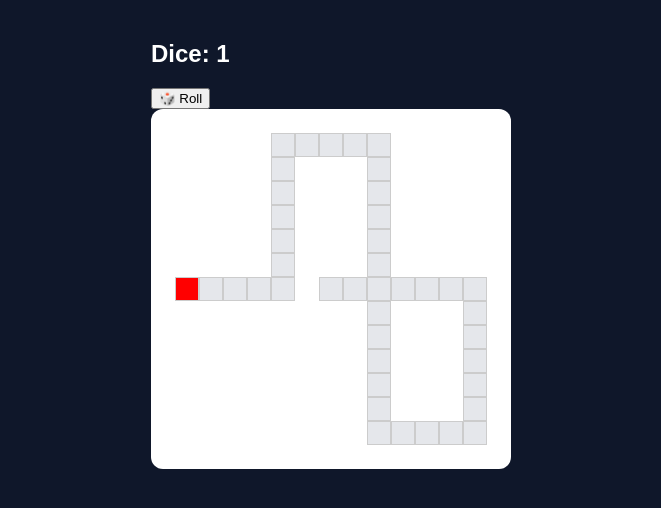
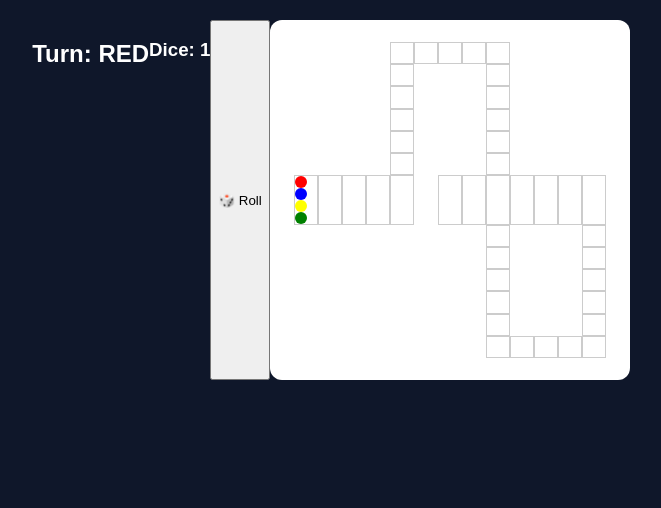
Before and after one commit to Aadi639707/Ludobot, a Next.js app: page / in a window 1280 px wide. Shown: the top 508 px of the page, without its empty margins (309-970 px from the left). Built offline with nearby package versions, Linux system fonts and the light colour scheme.

Commit message:
Update page.tsx

```diff
--- a/app/page.tsx
+++ b/app/page.tsx
@@ -13,20 +13,30 @@ const path = [
   { r: 8, c: 10 }, { r: 8, c: 9 }, { r: 8, c: 8 }
 ];
 
+const colors = ["red", "blue", "yellow", "green"];
+
 export default function Home() {
   const [dice, setDice] = useState(1);
-  const [pos, setPos] = useState(0);
+  const [turn, setTurn] = useState(0);
+  const [pos, setPos] = useState([0, 0, 0, 0]);
 
   function roll() {
     const d = Math.floor(Math.random() * 6) + 1;
     setDice(d);
-    setPos(p => Math.min(p + d, path.length - 1));
+
+    setPos(p => {
+      const copy = [...p];
+      copy[turn] = Math.min(copy[turn] + d, path.length - 1);
+      return copy;
+    });
+
+    setTurn(t => (t + 1) % 4);
   }
 
   return (
     <div className="screen">
-      <div>
-        <h2>Dice: {dice}</h2>
+      <h2>Turn: {colors[turn].toUpperCase()}</h2>
+      <h3>Dice: {dice}</h3>
       <button onClick={roll}>🎲 Roll</button>
 
       <div className="board">
@@ -34,14 +44,23 @@ export default function Home() {
           <div
             key={i}
             className="cell"
+            style={{ gridRow: p.r, gridColumn: p.c }}
+          >
+            {pos.map((pp, idx) =>
+              pp === i ? (
+                <div
+                  key={idx}
                   style={{
-                gridRow: p.r,
-                gridColumn: p.c,
-                background: i === pos ? "red" : "#e5e7eb"
+                    width: 12,
+                    height: 12,
+                    borderRadius: "50%",
+                    background: colors[idx]
                   }}
                 />
+              ) : null
+            )}
+          </div>
         ))}
-        </div>
       </div>
     </div>
   );
```
Lines whose indentation alone changed are shown as unchanged.
